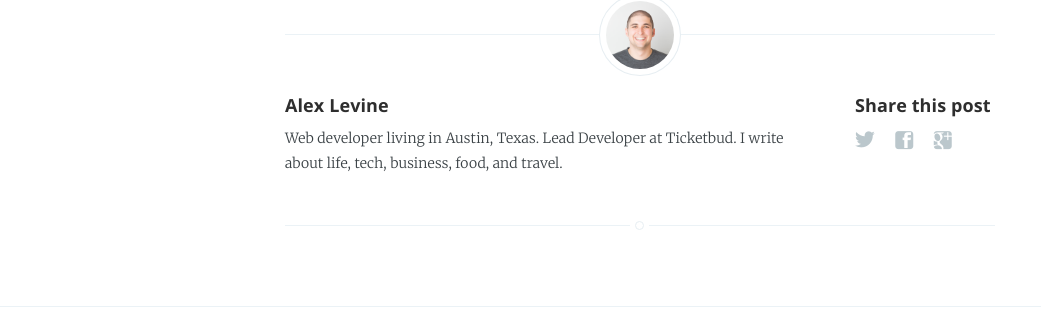
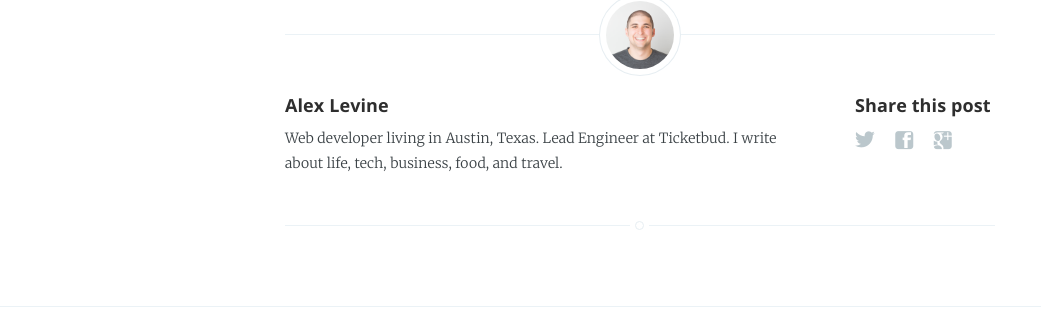
Before and after one commit to a17levine/a17levine.github.io, a Jekyll site: the page built from _posts/2017-11-3-november-ballot.markdown, in a window 1280 px wide and 900 px high, scrolled down 6784 px. Shown: the part 565-879 px from the top of the window, without its empty margins (0-1041 px from the left). Built offline with Jekyll 4.4.1, drawn with Linux system fonts in a browser that asks for light colours; nearby versions of some CDN libraries; Markdown is read by kramdown in place of the engine named in the settings.

Commit message:
engineer now

```diff
--- a/_config.yml
+++ b/_config.yml
@@ -18,4 +18,4 @@ facebook_profile_url: 'https://www.facebook.com/alexlevine'
 # Details for the RSS feed generator
 url:            'http://alevee.me'
 author:         'Alex Levine'
-author_description: 'Web developer living in Austin, Texas. Lead Developer at Ticketbud. I write about life, tech, business, food, and travel.'
+author_description: 'Web developer living in Austin, Texas. Lead Engineer at Ticketbud. I write about life, tech, business, food, and travel.'
```
